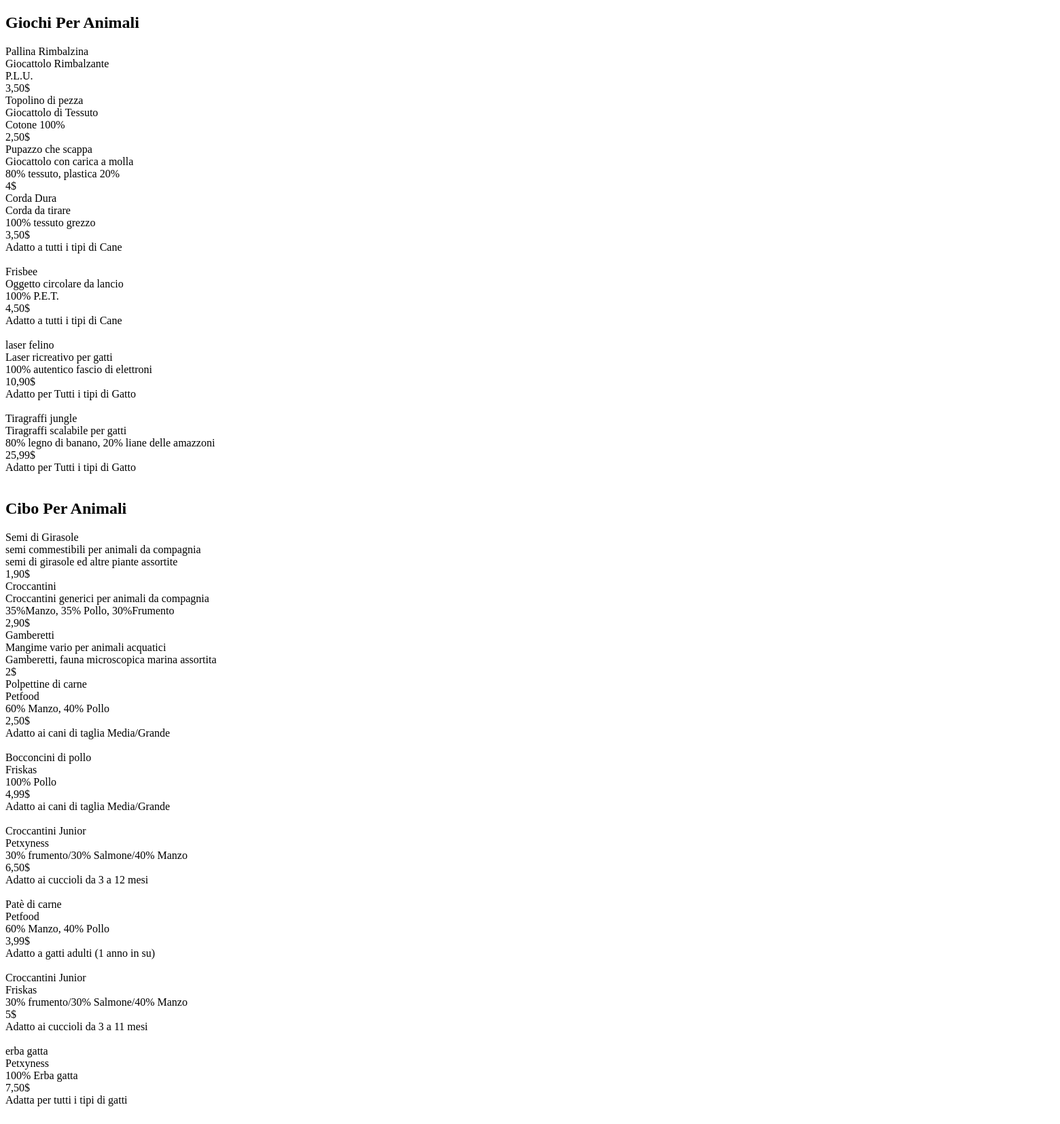
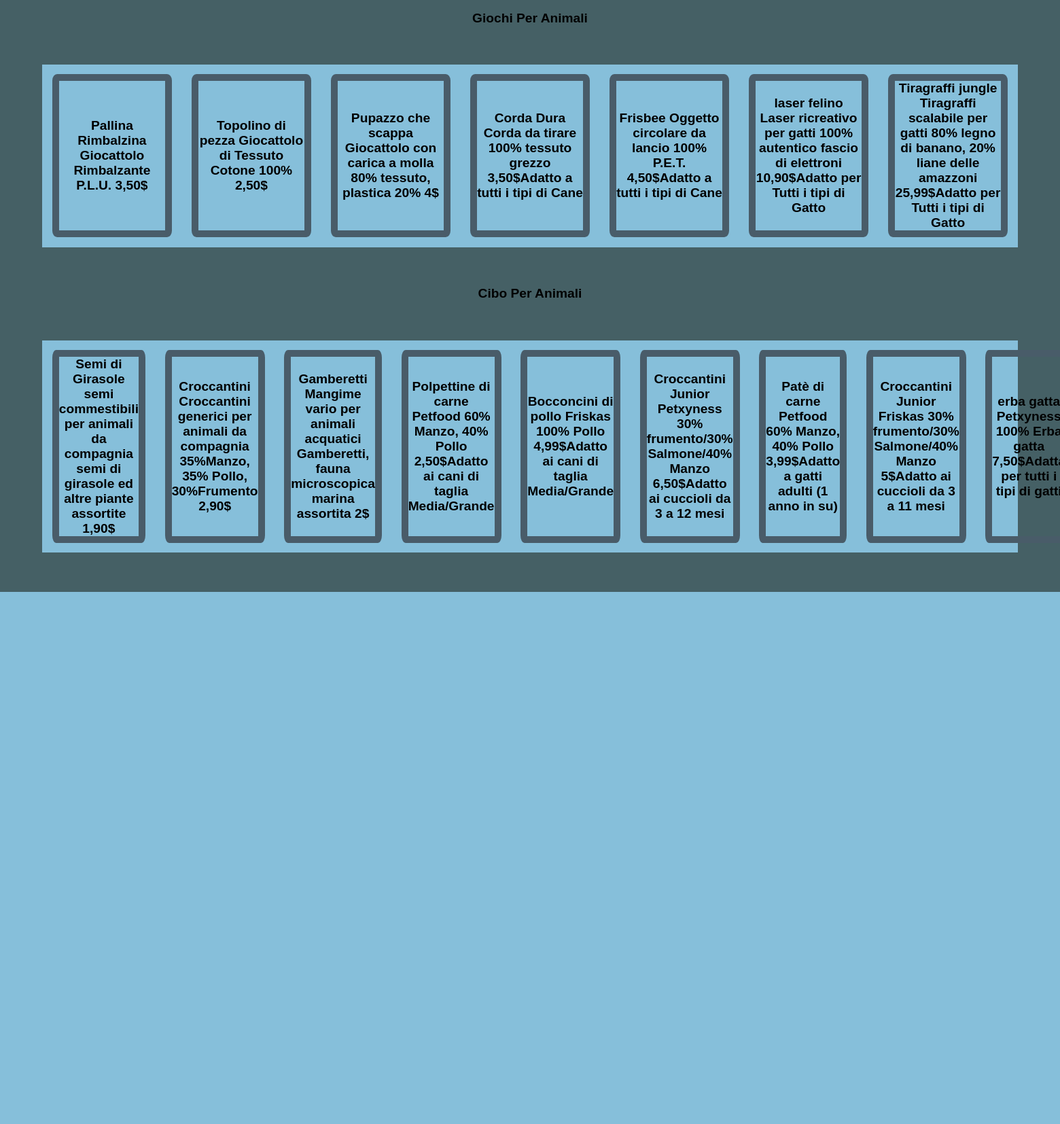
Before and after one commit to FrancescoBonanno1/php-oop-2, a PHP site: page / in a window 1560 px wide; the page is wider, and only the part inside the window is pictured. Shown: that part at 68% size. After the commit the page ends 871 px from the top of that part, so only its background shows below. Run offline with PHP 8.4, Linux system fonts and the light colour scheme.

Commit message:
piccola sfumatura di "stile", aggiunta con css

```diff
--- a/index.php
+++ b/index.php
@@ -5,22 +5,22 @@ $generictoy2 = new Giochi_Generici("Topolino di pezza", "Giocattolo di Tessuto",
 $generictoy3 = new Giochi_Generici("Pupazzo che scappa", "Giocattolo con carica a molla", "80% tessuto, plastica 20%", "4$");
 
 $dogtoy1 = new Giochi_Per_Cani("Corda Dura", "Corda da tirare", "100% tessuto grezzo", "3,50$", "Adatto a tutti i tipi di Cane");
-$dogtoy2 = new Giochi_Per_Cani("Frisbee","Oggetto circolare da lancio","100% P.E.T.","4,50$","Adatto a tutti i tipi di Cane" );
+$dogtoy2 = new Giochi_Per_Cani("Frisbee", "Oggetto circolare da lancio", "100% P.E.T.", "4,50$", "Adatto a tutti i tipi di Cane");
 
-$cattoy1 = new Giochi_Per_Gatti("laser felino", "Laser ricreativo per gatti", "100% autentico fascio di elettroni", "10,90$","Adatto per Tutti i tipi di Gatto");
-$cattoy2 = new Giochi_Per_Gatti("Tiragraffi jungle", "Tiragraffi scalabile per gatti", "80% legno di banano, 20% liane delle amazzoni", "25,99$","Adatto per Tutti i tipi di Gatto");
+$cattoy1 = new Giochi_Per_Gatti("laser felino", "Laser ricreativo per gatti", "100% autentico fascio di elettroni", "10,90$", "Adatto per Tutti i tipi di Gatto");
+$cattoy2 = new Giochi_Per_Gatti("Tiragraffi jungle", "Tiragraffi scalabile per gatti", "80% legno di banano, 20% liane delle amazzoni", "25,99$", "Adatto per Tutti i tipi di Gatto");
 
 $GenFood1 = new Cibo_Per_Animali("Semi di Girasole", "semi commestibili per animali da compagnia", "semi di girasole ed altre piante assortite", "1,90$");
 $GenFood2 = new Cibo_Per_Animali("Croccantini", "Croccantini generici per animali da compagnia", "35%Manzo, 35% Pollo, 30%Frumento", "2,90$");
 $GenFood3 = new Cibo_Per_Animali("Gamberetti", "Mangime vario per animali acquatici", "Gamberetti, fauna microscopica marina assortita", "2$");
 
-$dogf1 = new Cibo_Per_Cani("Polpettine di carne", "Petfood", "60% Manzo, 40% Pollo","2,50$", "Adatto ai cani di taglia Media/Grande");
-$dogf2 = new Cibo_Per_Cani("Bocconcini di pollo", "Friskas", "100% Pollo","4,99$", "Adatto ai cani di taglia Media/Grande");
-$dogf3 = new Cibo_Per_Cani("Croccantini Junior", "Petxyness", "30% frumento/30% Salmone/40% Manzo","6,50$", "Adatto ai cuccioli da 3 a 12 mesi");
+$dogf1 = new Cibo_Per_Cani("Polpettine di carne", "Petfood", "60% Manzo, 40% Pollo", "2,50$", "Adatto ai cani di taglia Media/Grande");
+$dogf2 = new Cibo_Per_Cani("Bocconcini di pollo", "Friskas", "100% Pollo", "4,99$", "Adatto ai cani di taglia Media/Grande");
+$dogf3 = new Cibo_Per_Cani("Croccantini Junior", "Petxyness", "30% frumento/30% Salmone/40% Manzo", "6,50$", "Adatto ai cuccioli da 3 a 12 mesi");
 
-$catf1 = new Cibo_Per_Gatti("Patè di carne", "Petfood", "60% Manzo, 40% Pollo","3,99$", "Adatto a gatti adulti (1 anno in su)");
-$catf2 = new Cibo_Per_Gatti("Croccantini Junior", "Friskas", "30% frumento/30% Salmone/40% Manzo","5$", "Adatto ai cuccioli da 3 a 11 mesi");
-$catf3 = new Cibo_Per_Gatti("erba gatta", "Petxyness", "100% Erba gatta","7,50$", "Adatta per tutti i tipi di gatti");
+$catf1 = new Cibo_Per_Gatti("Patè di carne", "Petfood", "60% Manzo, 40% Pollo", "3,99$", "Adatto a gatti adulti (1 anno in su)");
+$catf2 = new Cibo_Per_Gatti("Croccantini Junior", "Friskas", "30% frumento/30% Salmone/40% Manzo", "5$", "Adatto ai cuccioli da 3 a 11 mesi");
+$catf3 = new Cibo_Per_Gatti("erba gatta", "Petxyness", "100% Erba gatta", "7,50$", "Adatta per tutti i tipi di gatti");
 ?>
 
 <!DOCTYPE html>
@@ -30,15 +30,15 @@ $catf3 = new Cibo_Per_Gatti("erba gatta", "Petxyness", "100% Erba gatta","7,50$"
     <meta charset="UTF-8">
     <meta name="viewport" content="width=device-width, initial-scale=1.0">
     <title>PetShop</title>
+    <link rel="stylesheet" href="style.css">
 </head>
 
 <body>
-    <div>
     <?= "<h2>Giochi Per Animali<h2>" ?>
-    </div>
+    <div class="container">
 
         <?php
-    $generictoy = [$generictoy1, $generictoy2, $generictoy3, $dogtoy1 , $dogtoy2, $cattoy1, $cattoy2];
+        $generictoy = [$generictoy1, $generictoy2, $generictoy3, $dogtoy1, $dogtoy2, $cattoy1, $cattoy2];
 
         foreach ($generictoy as $toy) {
             echo '<div id="card">';
@@ -46,13 +46,14 @@ $catf3 = new Cibo_Per_Gatti("erba gatta", "Petxyness", "100% Erba gatta","7,50$"
             echo '</div>';
         }
         ?>
-
-    <div>
-        <?= "<h2>Cibo Per Animali<h2>" ?>
     </div>
 
+    <?= "<h2>Cibo Per Animali<h2>" ?>
+    <div class="container">
+
+
         <?php
-    $GenFood = [$GenFood1,$GenFood2,$GenFood3,$dogf1, $dogf2, $dogf3,$catf1, $catf2, $catf3];
+        $GenFood = [$GenFood1, $GenFood2, $GenFood3, $dogf1, $dogf2, $dogf3, $catf1, $catf2, $catf3];
 
         foreach ($GenFood as $food) {
             echo '<div id="card">';
@@ -60,6 +61,7 @@ $catf3 = new Cibo_Per_Gatti("erba gatta", "Petxyness", "100% Erba gatta","7,50$"
             echo '</div>';
         }
         ?>
+    </div>
 
 </body>
 
--- a/metods/data.php
+++ b/metods/data.php
@@ -7,7 +7,7 @@
 
     public function getgentoy()
     {
-        $result = $this->Name . "<br> " . $this->Type . "<br> " .  $this->Material . "<br> " .  $this->Price ."<br>";
+        $result = $this->Name . " " . $this->Type . " " .  $this->Material . " " .  $this->Price;
         return $result;
     }
 
@@ -31,7 +31,7 @@
     public function getgentoy()
     {
         $Fathertoyinfo = parent::getgentoy();
-        $result = $Fathertoyinfo . $this->Suitable . "<br><br>";
+        $result = $Fathertoyinfo . $this->Suitable;
         return $result;
     }
 } ?>
@@ -46,7 +46,7 @@
     public function getgentoy()
     {
         $Fathertoyinfo = parent::getgentoy();
-        $result = $Fathertoyinfo . $this->Suitable . "<br><br>";
+        $result = $Fathertoyinfo . $this->Suitable;
         return $result;
     }
 } ?>
@@ -61,7 +61,7 @@
 
         public function getfood()
         {
-            $result = $this->Type . "<br> " . $this->Company . "<br> " .  $this->Ingredients . "<br> " .  $this->Price . "<br>";
+            $result = $this->Type . " " . $this->Company . " " .  $this->Ingredients . " " .  $this->Price;
             return $result;
         }
 
@@ -85,7 +85,7 @@
     public function getfood()
     {
         $Fatherfoodinfo = parent::getfood();
-        $result = $Fatherfoodinfo . $this->For . "<br><br>";
+        $result = $Fatherfoodinfo . $this->For;
         return $result;
     }
 } ?>
@@ -101,7 +101,7 @@
     public function getfood()
     {
         $Fatherfoodinfo = parent::getfood();
-        $result = $Fatherfoodinfo . $this->For . "<br><br>";
+        $result = $Fatherfoodinfo . $this->For;
         return $result;
     }
 } ?>
--- /dev/null
+++ b/style.css
@@ -0,0 +1,32 @@
+* {
+    margin: 0%;
+    padding: 0%;
+    box-sizing: border-box;
+}
+body {
+    background-color: rgba(67, 94, 99, 0.986);
+}
+.container{
+    background-color: rgb(134, 191, 218);
+    display: flex;
+    margin: 4% 0%;
+    width: 100%;
+}
+#card{
+    width: 33%;
+    margin: 3% 1%;
+    border: 10px solid rgb(73, 92, 105);
+    border-radius:4%;
+}
+#card{
+    margin: 1% 1%;
+    display: flex;
+    align-items: center;
+    justify-content: center;
+}
+h2{
+    text-align: center;
+    font-family: sans-serif;
+    font-size: 1.2em;
+    margin: 1% 4%;
+}
```
Lines whose indentation alone changed are shown as unchanged.
